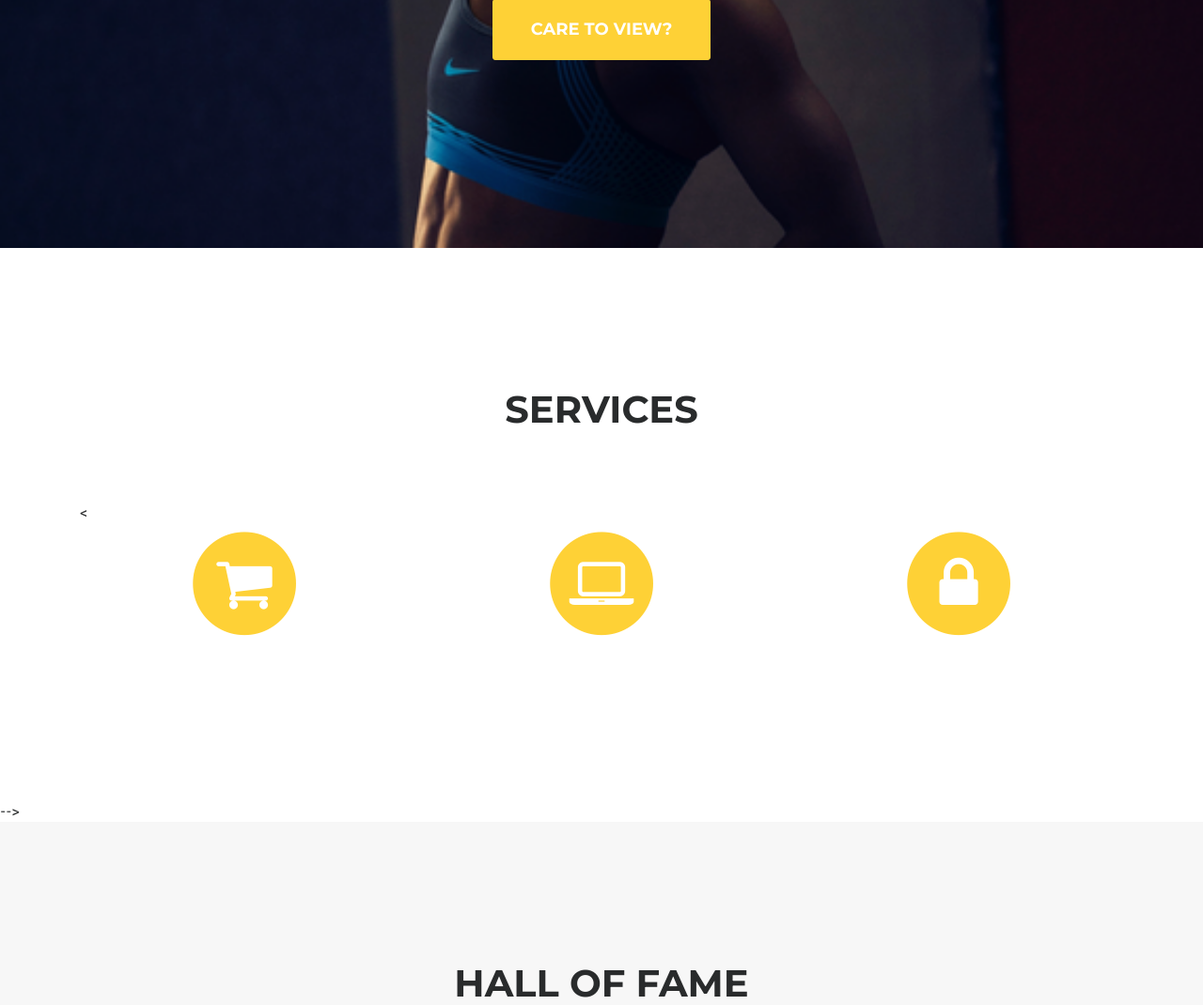
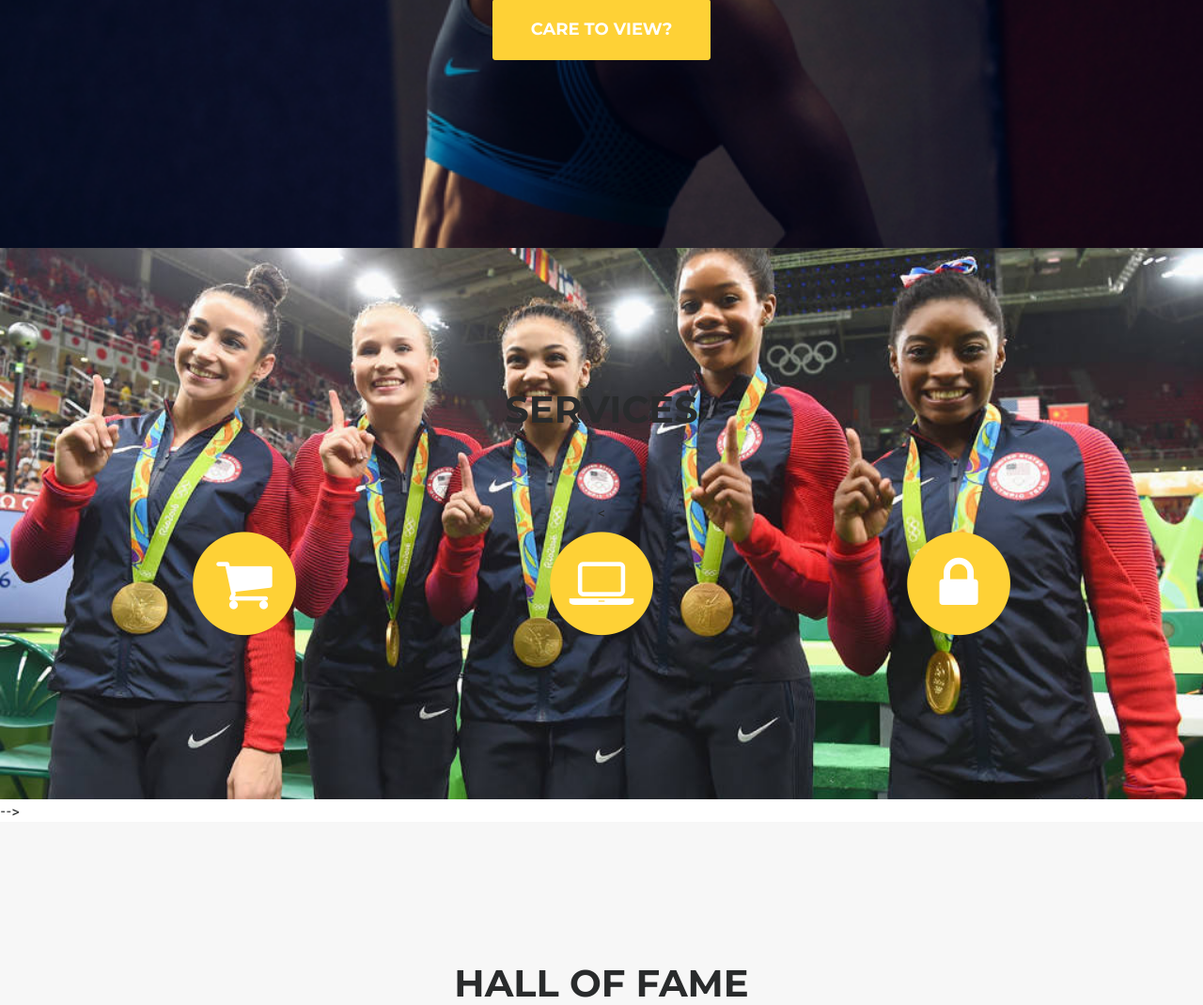
Before and after one commit to KathlynMiller/Gymnastics-Blog, a PHP site: page / in a window 1280 px wide. Shown: the part 491-1561 px from the top of the page at 94% size. Run offline with PHP 8.4, Linux system fonts and the light colour scheme; some libraries are stand-ins or nearby versions; some web fonts are replaced.

Commit message:
added another background image for services

```diff
--- a/css/agency.css
+++ b/css/agency.css
@@ -263,6 +263,17 @@ section h3.section-subheading {
 .service-heading {
   margin: 15px 0;
   text-transform: none;
+}
+#services{
+  background-image: url('../img/usateam.jpg');
+  background-repeat: no-repeat;
+  background-attachment: scroll;
+  background-position: center center;
+  -webkit-background-size: cover;
+  -moz-background-size: cover;
+  background-size: cover;
+  -o-background-size: cover;
+  text-align: center;
 }
 #portfolio .portfolio-item {
   margin: 0 0 15px;
```
